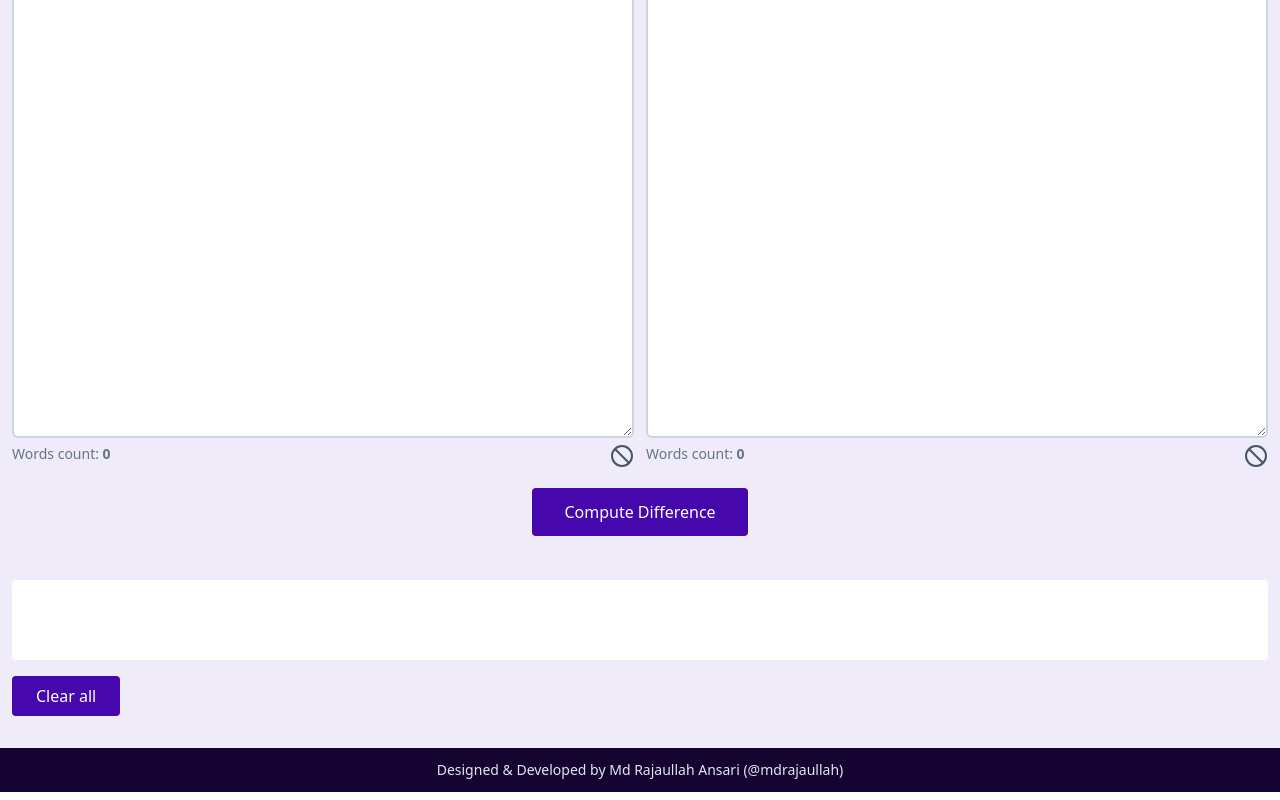
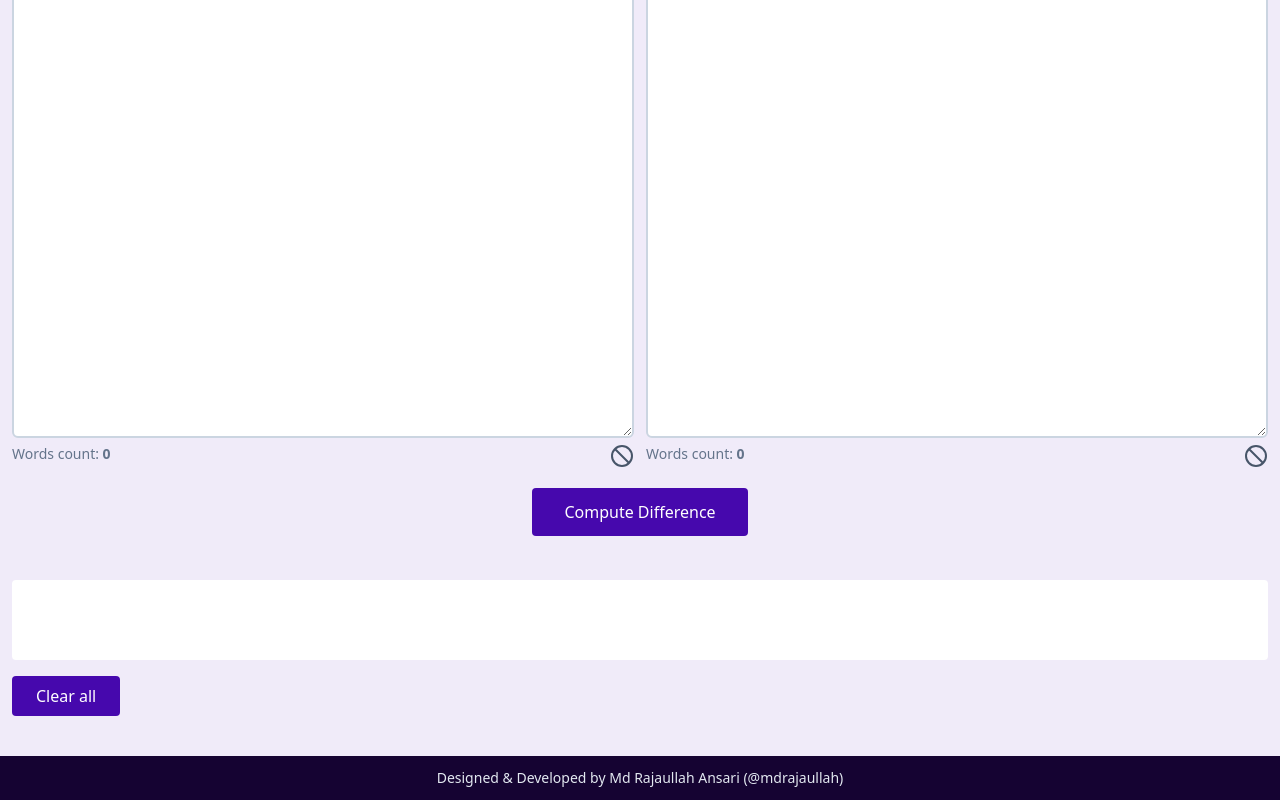
Before and after one commit to mdraza/diff-checkerv1, a React (Vite) app: page / in a window 1280 px wide. Shown: the part 202-1002 px from the top of the page. Built offline with nearby package versions, Linux system fonts and the light colour scheme.

Commit message:
manage proper gap between sections

```diff
--- a/src/components/Footer.jsx
+++ b/src/components/Footer.jsx
@@ -1,6 +1,6 @@
 const Footer = () => {
   return (
-    <div className="w-100 py-3 bg-[#150332] dark:bg-[#121212] dark:border-t-2 border-[#2b2b2b] text-slate-200 text-center mt-8 text-sm">
+    <div className="w-100 py-3 bg-[#150332] dark:bg-[#121212] dark:border-t-2 border-[#2b2b2b] text-slate-200 text-center mt-10 text-sm">
       Designed & Developed by Md Rajaullah Ansari (@mdrajaullah)
     </div>
   );
```
